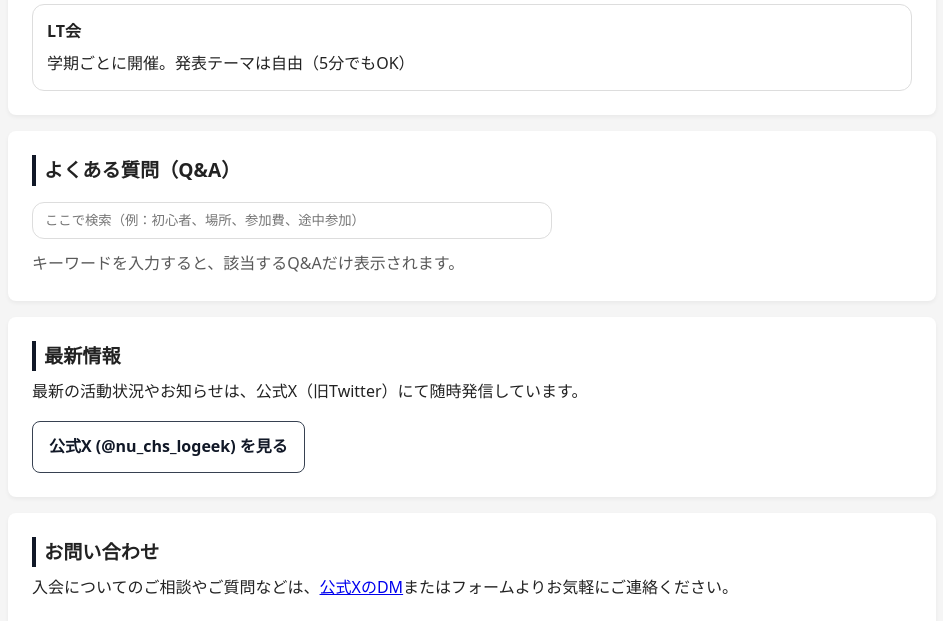
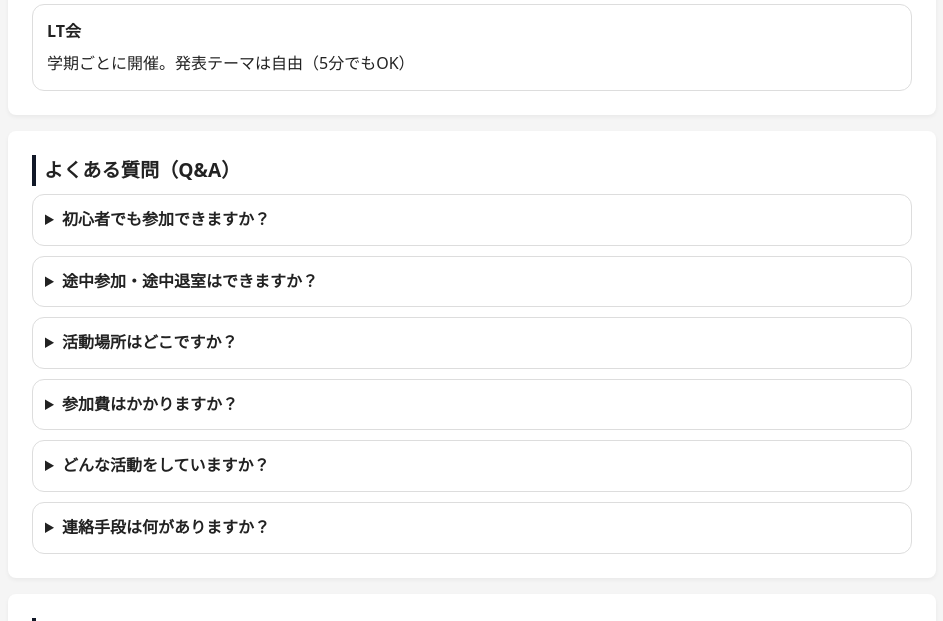
Before and after one commit to LoGeek-nu/officialWebApps, a React (Vite) app: page / in a window 1280 px wide. Shown: the part 2960-3581 px from the top of the page, without its empty margins (168-1111 px from the left). Built offline with nearby package versions, Linux system fonts and the light colour scheme.

Commit message:
refs: #23 検索機能の削除

```diff
--- a/src/components/FAQ.jsx
+++ b/src/components/FAQ.jsx
@@ -1,9 +1,6 @@
-import { useMemo, useState } from "react";
-
-/* ===== FAQ（検索したときだけ表示） ===== */
+/* ===== FAQ ===== */
 export default function FAQ() {
-  const faqs = useMemo(
-    () => [
+  const faqs = [
     {
       q: "初心者でも参加できますか？",
       a: "参加できます！やってみたい気持ちがあればOK。ゆるくサポートします。",
@@ -25,53 +22,14 @@ export default function FAQ() {
       q: "連絡手段は何がありますか？",
       a: "X（旧Twitter）のDMまたはお問い合わせフォームから連絡できます。",
     },
-    ],
-    []
-  );
-
-  const [query, setQuery] = useState("");
-  const trimmed = query.trim().toLowerCase();
-
-  const filtered = useMemo(() => {
-    if (!trimmed) return [];
-    return faqs.filter((f) => (f.q + " " + f.a).toLowerCase().includes(trimmed));
-  }, [faqs, trimmed]);
-
-  const btnStyle = {
-    padding: "10px 14px",
-    borderRadius: 12,
-    border: "1px solid #333",
-    textDecoration: "none",
-  };
+  ];
 
   return (
     <section id="faq">
       <h2>よくある質問（Q&amp;A）</h2>
 
-      <input
-        type="text"
-        value={query}
-        onChange={(e) => setQuery(e.target.value)}
-        placeholder="ここで検索（例：初心者、場所、参加費、途中参加）"
-        style={{
-          width: "100%",
-          maxWidth: 520,
-          padding: "10px 12px",
-          borderRadius: 12,
-          border: "1px solid #ddd",
-          marginTop: 8,
-          marginBottom: 12,
-        }}
-      />
-
-      {/* 入力がない時は一覧を出さない */}
-      {!trimmed ? (
-        <p style={{ marginTop: 0, opacity: 0.75 }}>
-          キーワードを入力すると、該当するQ&amp;Aだけ表示されます。
-        </p>
-      ) : filtered.length > 0 ? (
-        <div style={{ display: "grid", gap: 10 }}>
-          {filtered.map((f, i) => (
+      <div style={{ display: "grid", gap: 10, marginTop: 8 }}>
+        {faqs.map((f, i) => (
           <details
             key={i}
             style={{
@@ -85,31 +43,6 @@ export default function FAQ() {
           </details>
         ))}
       </div>
-      ) : (
-        <div style={{ padding: 12, border: "1px solid #ddd", borderRadius: 12 }}>
-          <p style={{ marginTop: 0 }}>
-            「{query}」に一致するQ&amp;Aは見つかりませんでした（まだ掲載していない質問かも）。
-          </p>
-
-          <div style={{ display: "flex", gap: 10, flexWrap: "wrap" }}>
-            <a href="#contact" style={btnStyle}>
-              フォームで質問する
-            </a>
-            <a
-              href="https://twitter.com/nu_chs_logeek"
-              target="_blank"
-              rel="noopener noreferrer"
-              style={btnStyle}
-            >
-              XのDMで質問する
-            </a>
-          </div>
-
-          <p style={{ marginBottom: 0, marginTop: 10, fontSize: 12, opacity: 0.75 }}>
-            ※「見学」「活動日」「持ち物」「PC」なども気軽に聞いてOKです。
-          </p>
-        </div>
-      )}
     </section>
   );
 }
```
Lines whose indentation alone changed are shown as unchanged.
